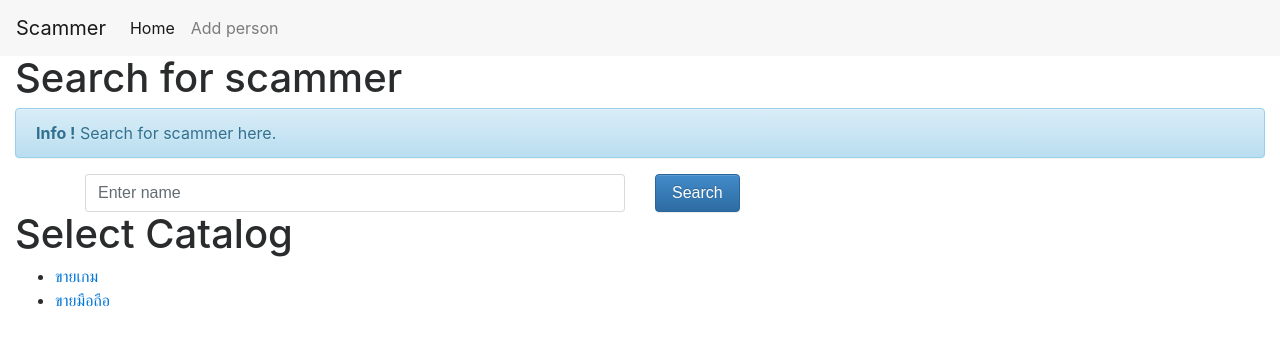
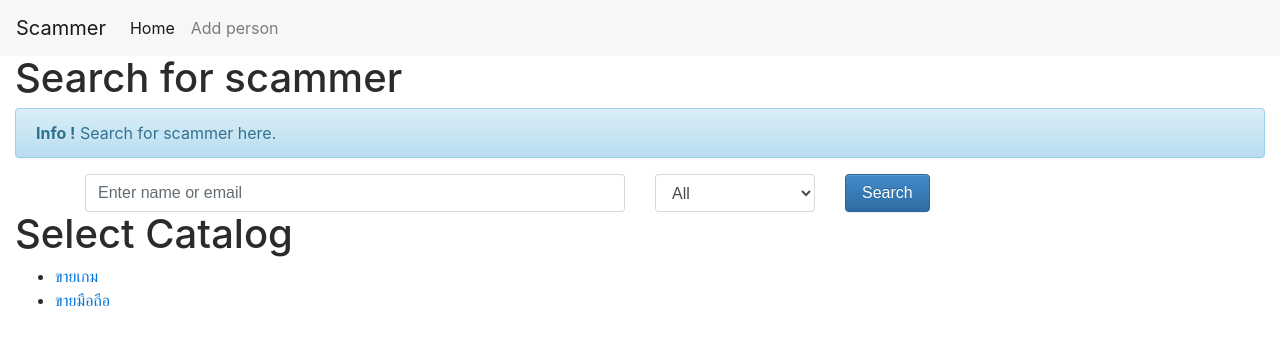
Before and after one commit to sovernut/scammerlist, a Django app: page / in a window 1280 px wide. Shown: the top 356 px of the page. Run offline with Django 3.2, Linux system fonts and the light colour scheme; data comes from the database, SQL or seed files in the repository; both versions use the stored data as it was after the commit; some libraries are stand-ins or nearby versions.

Commit message:
search by catalog

```diff
--- a/functional_tests/tests.py
+++ b/functional_tests/tests.py
@@ -27,7 +27,7 @@ class NewVisitorModifyData(LiveServerTestCase):
         searchbox = self.browser.find_element_by_id('searchBox')
         self.assertEqual(
             searchbox.get_attribute('placeholder'),
-            'Enter name'
+            'Enter name or email'
         )
         searchbox.send_keys('X')
         searchbox.send_keys(Keys.ENTER)
--- a/scammerlist/templates/scammerlist/add.html
+++ b/scammerlist/templates/scammerlist/add.html
@@ -26,7 +26,7 @@
       <tbody>
         <tr>
           <td>Catalog</td>
-          <td><select name="catalog" id="catalog">
+          <td><select name="catalog" id="catalog" >
             {% for a in catalog_all %}
                 <option value="{{ a.id }}">{{ a }}</option>
             {% endfor %}
--- a/scammerlist/templates/scammerlist/index.html
+++ b/scammerlist/templates/scammerlist/index.html
@@ -30,7 +30,15 @@
 <div class="container">
       <div class="row">
         <div class="col-sm-6">
-          <input type="text" id="searchBox" class="form-control" name="search_name" placeholder="Enter name">
+          <input type="text" id="searchBox" class="form-control" name="search_name" placeholder="Enter name or email">
+        </div>
+        <div class="col-sm-2">
+            <select class="form-control" name="search_cat" id="search_cat">
+                <option value="all">All</option>
+                {% for a in catalog %}
+                    <option value="{{ a.id }}">{{ a }}</option>
+                {% endfor %}
+            </select></td>
         </div>
         <div class="col-sm-2">
           <input type="submit" class="btn btn-primary" id="sub_btn" value="Search" >
--- a/scammerlist/views.py
+++ b/scammerlist/views.py
@@ -8,7 +8,15 @@ def index(request):
 
 def search(request):
     getname = request.GET['search_name']
-    results = Person.objects.filter(name__contains=getname) # Every person in all catalog
+    search_cat = request.GET['search_cat']
+    if search_cat == 'all':
+        results = Person.objects.filter(name__contains=getname) # Every person in all catalog
+        resultsemail = Person.objects.filter(email__contains=getname)
+    else:
+        catalog = get_object_or_404(Catalog,pk=int(search_cat))
+        results = catalog.person_set.filter(name__contains=getname) # Every person in all catalog
+        resultsemail = catalog.person_set.filter(email__contains=getname)
+
     result_text = ""
     if len(results) == 0:
         result_text = "Not found"
@@ -17,8 +25,8 @@ def search(request):
         result_text = "Found : " + str(len(results)) + " people"
 
 
-    return render(request,"scammerlist/searchresults.html",     {'results_text':result_text,
-   'results':results })
+    return render(request,"scammerlist/searchresults.html", {'results_text':result_text,
+   'results':results ,'resultsemail':resultsemail})
 
 def listname(request,catalog_id):
     catalog = get_object_or_404(Catalog,pk=catalog_id)
```
Also changed, not shown: scammerlist/templates/scammerlist/searchresults.html (+7 -0 lines), db.sqlite3.
